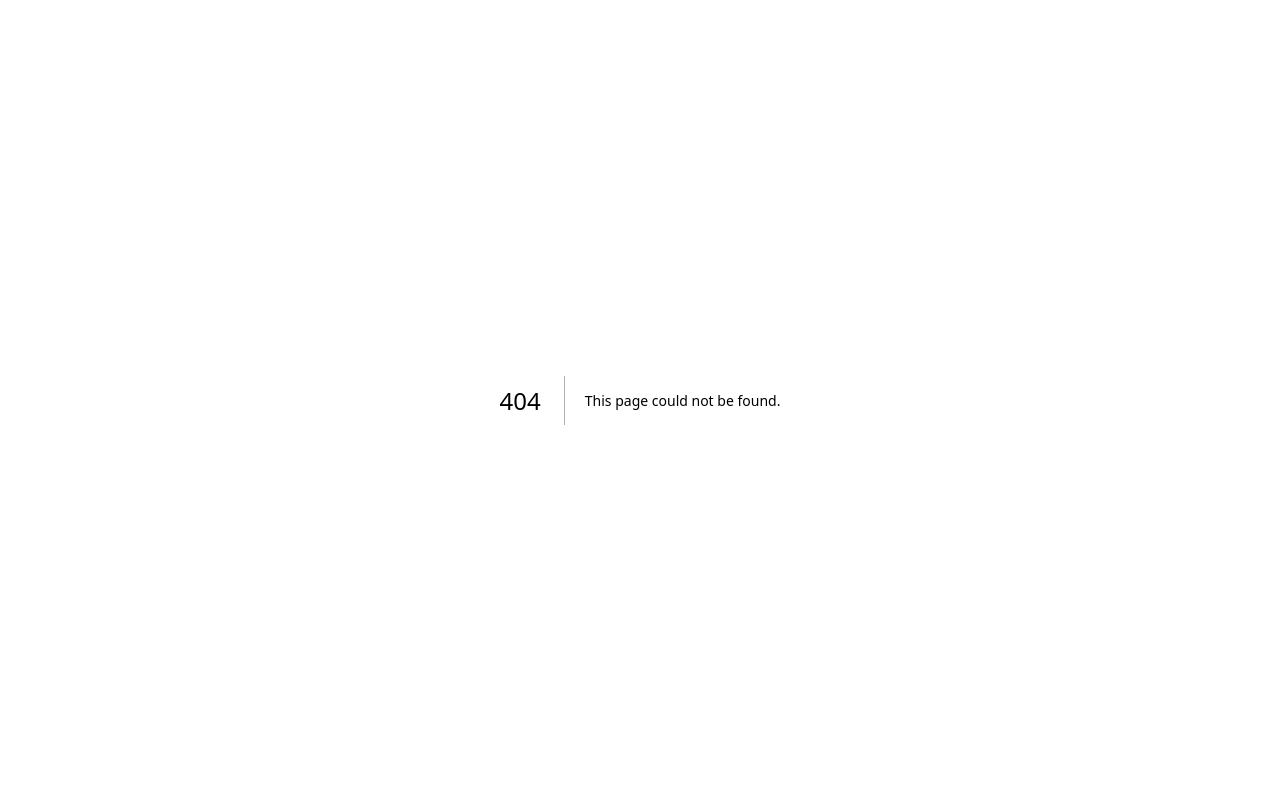
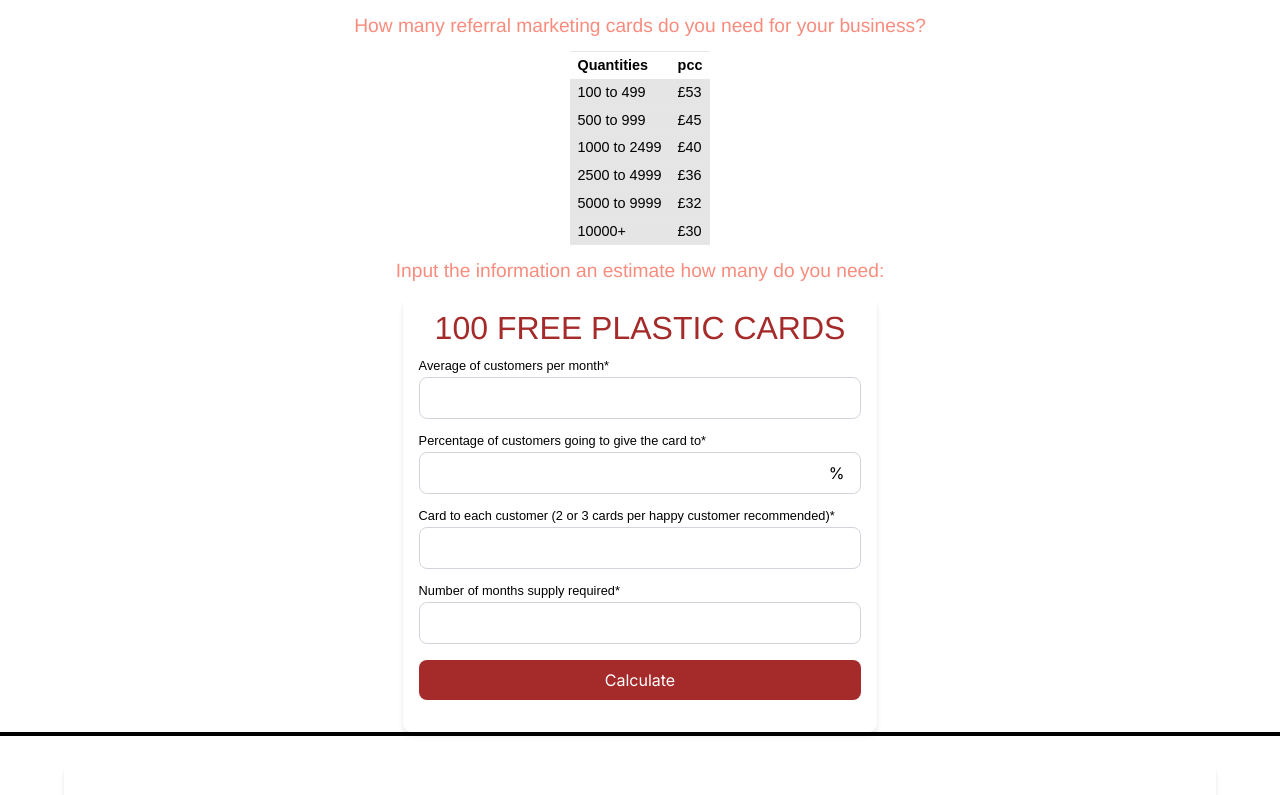
Before and after one commit to nacermanuel/proactiv-marketing, a Next.js app: page /funnel/cards in a window 1280 px wide. Before the commit this address had no page. Shown: the top 795 px of the page. Built offline with nearby package versions, Linux system fonts and the light colour scheme.

Commit message:
cards free component

```diff
--- a/app/components/ArtworkDelivery.js
+++ b/app/components/ArtworkDelivery.jsx
@@ -1,6 +1,13 @@
-
+'use client'
+import { useRouter } from 'next/navigation';
 
 const ArtworkDelivery = () => {
+  const router = useRouter();
+
+  const handleClick = () =>{
+
+    router.push('/funnel/cards');
+  }
 
   return (
     <div className="flex flex-col justify-center items-center  h-full w-[100vw]">
@@ -10,7 +17,11 @@ const ArtworkDelivery = () => {
         <source src={'https://res.cloudinary.com/dbhtt5ozr/video/upload/v1686066069/VIDEO_3_FINAL_v3_wau6e4.mp4'} type="video/mp4" />
         Your browser does not support the video tag.
       </video>
-      <div className="h-[20px]"></div>
+
+
+        <button className="px-4 py-2 buttonsMain m-5" onClick={handleClick}>
+          Get Your Free Cards!
+        </button>
 
     </div>
   )
--- a/app/components/CardsFree.js
+++ b/app/components/CardsFree.js
@@ -1,8 +1,8 @@
 const CardsFree = () => {
   return (
-    <div className="flex flex-col justify-center items-center min-h-screen">
+    <div className="flex flex-col justify-center items-center">
 
-      <form id="formulario" className="flex flex-col px-4 py-8 mx-5 bg-white rounded-lg shadow-md relative">
+      <form id="formulario" className="flex flex-col px-4 pb-8 mx-5 bg-white rounded-lg shadow-md relative">
 
         {/* <p id="close" className=" absolute top-0 right-0">X</p> */}
         <p className="fontTitle">100 FREE PLASTIC CARDS</p>
--- a/app/components/SoftwareSubscription.jsx
+++ b/app/components/SoftwareSubscription.jsx
@@ -190,7 +190,7 @@ const SoftwareSubscription = () => {
       </div>
       <p className="fontGeneral mb-4">
         Your free trial will end on{" "}
-        <span className="font-semibold">Mon Nov 20 2023</span>{" "}
+        <span className="font-semibold">{prize.date}</span>{" "}
       </p>
       <p className="fontGeneral mb-2">
         Please choose your Package after free trial period:
@@ -293,7 +293,7 @@ const SoftwareSubscription = () => {
           className="px-4 py-2 mb-4 rounded-lg border border-gray-300 focusInput"
         />
         <label for="Industry" className="fontForm mb-1">
-          Industry
+          Industry *
         </label>
         <input
           id="Industry"
--- /dev/null
+++ b/app/funnel/cards/page.jsx
@@ -0,0 +1,68 @@
+import React from 'react'
+import CardsFree from '@/app/components/CardsFree'
+import CardsForm from '@/app/components/CardsForm'
+import RequiredInformation from '@/app/components/RequiredInformation'
+
+const FunnelCards = () => {
+  return (
+    <div className="flex flex-col justify-center items-center w-full min-h-screen">
+
+        <p className='fontSubTitle'>How many referral marketing cards do you need for your business?</p>
+
+
+      <table className="fontGeneral table-auto mx-auto">
+        <thead>
+          <tr className="border-t">
+            <th className="py-1 px-2">Quantities</th>
+            <th className="py-1 px-2">pcc</th>
+          </tr>
+        </thead>
+        <tbody>
+          <tr className="border-b bg-neutral-200">
+            <td className="py-1 px-2">100 to 499</td>
+            <td className="py-1 px-2">&pound;53 </td>
+          </tr>
+
+          <tr className="border-b bg-neutral-200">
+            <td className="py-1 px-2">500 to 999</td>
+            <td className="py-1 px-2">&pound;45 </td>
+          </tr>
+
+          <tr className="border-b bg-neutral-200">
+            <td className="py-1 px-2">1000 to 2499</td>
+            <td className="py-1 px-2">&pound;40 </td>
+          </tr>
+
+          <tr className="border-b bg-neutral-200">
+            <td className="py-1 px-2">2500 to 4999</td>
+            <td className="py-1 px-2">&pound;36 </td>
+          </tr>
+
+          <tr className="border-b bg-neutral-200">
+            <td className="py-1 px-2">5000 to 9999</td>
+            <td className="py-1 px-2">&pound;32 </td>
+          </tr>
+
+          <tr className="border-b bg-neutral-200">
+            <td className="py-1 px-2">10000+</td>
+            <td className="py-1 px-2">&pound;30 </td>
+          </tr>
+
+        </tbody>
+      </table>
+
+        <p className='fontSubTitle'>Input the information an estimate how many do you need:</p>
+
+
+        <CardsFree/>
+        <span className="w-full bg-black h-1 block"></span>
+        <CardsForm/>
+        <span className="w-full bg-black h-1 block"></span>
+
+      {/* <RequiredInformation/>        */}
+
+    </div>
+  )
+}
+
+export default FunnelCards
--- a/app/funnel/referal/page.jsx
+++ b/app/funnel/referal/page.jsx
@@ -5,28 +5,33 @@ import Faqs from '@/app/components/Faqs'
 import CardSamples from '@/app/components/CardSamples'
 import CardsTestimonials from '@/app/components/CardsTestimonials'
 import SoftwareForYou from '@/app/components/SoftwareForYou'
+import ArtworkDelivery from '@/app/components/ArtworkDelivery.jsx'
+
 
 const FunnelReferal = () => {
   return (
     <>
 
       <ReferalMktText />
-      <span className="w-full bg-black h-1"></span>
+      <span className="w-full bg-black h-1 block"></span>
 
       <ReferalMktDiagram />
-      <span className="w-full bg-black h-1"></span>
+      <span className="w-full bg-black h-1 block"></span>
 
       <Faqs/>
-      <span className="w-full bg-black h-1"></span>
+      <span className="w-full bg-black h-1 block"></span>
 
       <CardSamples/>
-      <span className="w-full bg-black h-1"></span>
+      <span className="w-full bg-black h-1 block"></span>
 
       <CardsTestimonials/>
-      <span className="w-full bg-black h-1"></span>
+      <span className="w-full bg-black h-1 block"></span>
 
       <SoftwareForYou/>
-      <span className="w-full bg-black h-1"></span>
+      <span className="w-full bg-black h-1 block"></span>
+
+      <ArtworkDelivery/>
+      <span className="w-full bg-black h-1 block"></span>
 
     </>
 
```
